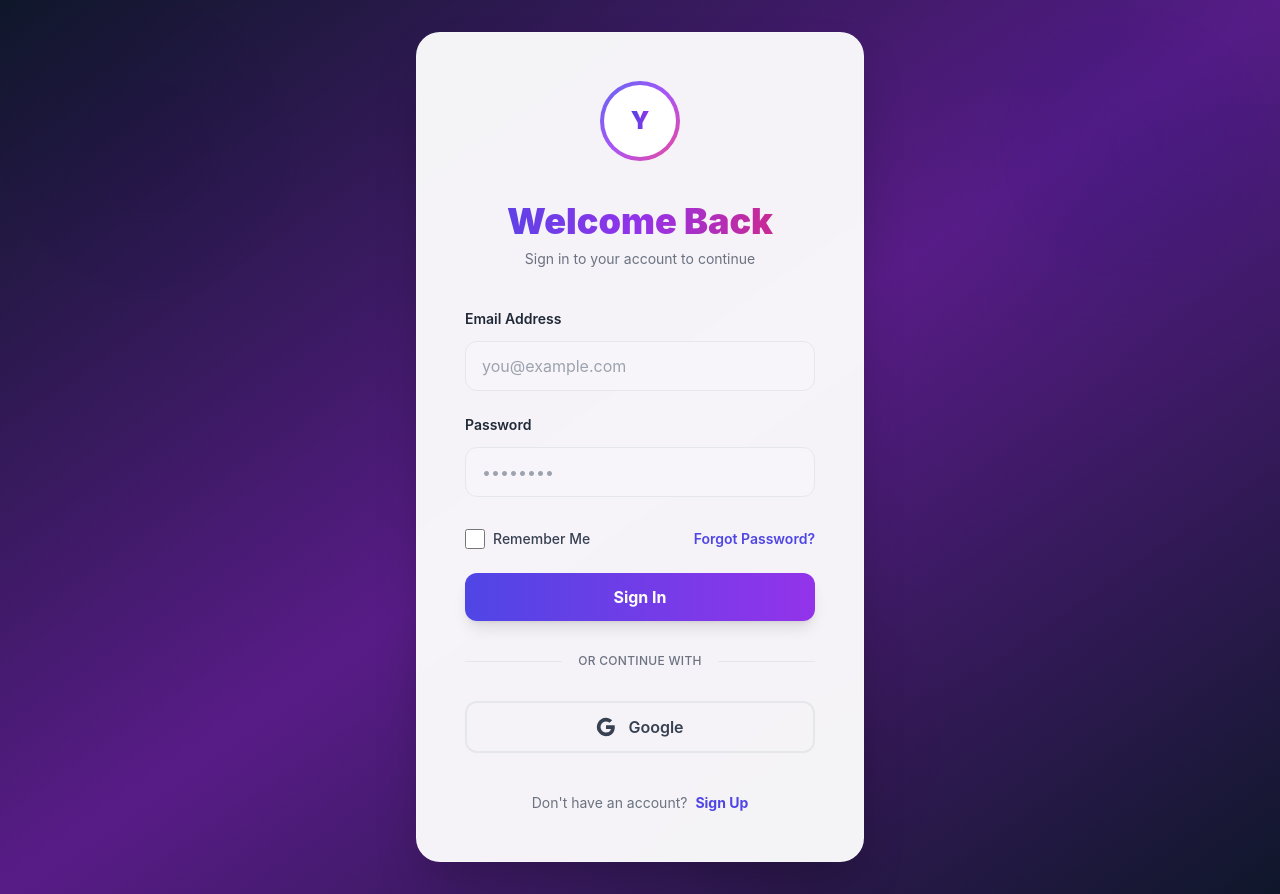
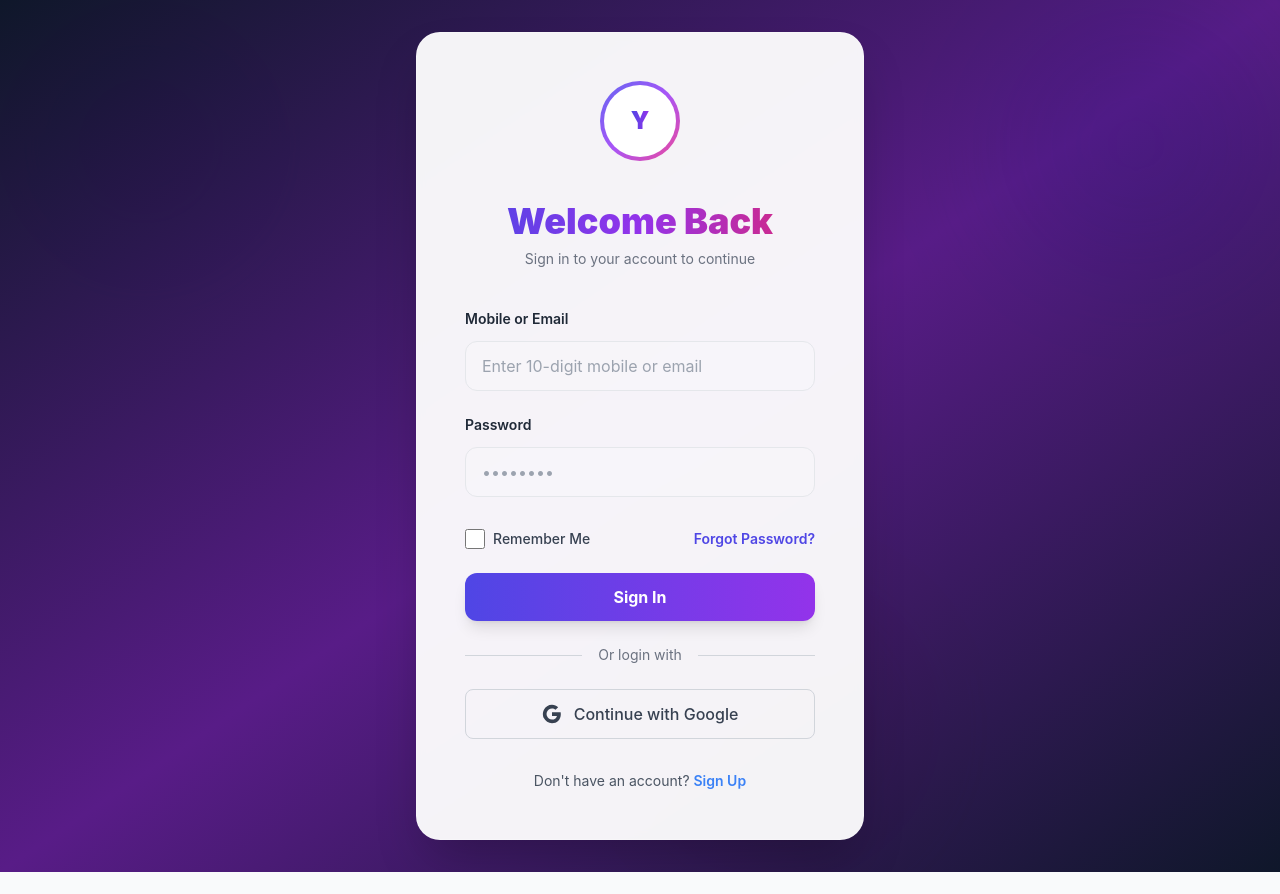
Before and after one commit to nikita9814/IntershipProject, a Next.js app: page / in a window 1280 px wide. After the commit the page ends 872 px from the top, so only its background shows below. Built offline with nearby package versions, Linux system fonts and the light colour scheme.

Commit message:
Update login form validation and fix tsconfig

```diff
--- a/components/LoginForm.tsx
+++ b/components/LoginForm.tsx
@@ -3,14 +3,14 @@
 import { useState, FormEvent, ChangeEvent } from 'react';
 
 interface FormData {
-  email: string;
+  mobileOrEmail: string;
   password: string;
   rememberMe: boolean;
 }
 
 export default function LoginForm() {
   const [formData, setFormData] = useState<FormData>({
-    email: '',
+    mobileOrEmail: '',
     password: '',
     rememberMe: false,
   });
@@ -20,9 +20,17 @@ export default function LoginForm() {
 
   const handleChange = (e: ChangeEvent<HTMLInputElement>) => {
     const { name, value, type, checked } = e.target;
+
+    // For mobileOrEmail field, filter out non-numeric characters for display validation
+    let finalValue = value;
+    if (name === 'mobileOrEmail') {
+      // Allow only alphanumeric, @, and dots for email, or digits for mobile
+      finalValue = value.replace(/[^\w@.-]/g, '');
+    }
+
     setFormData((prev) => ({
       ...prev,
-      [name]: type === 'checkbox' ? checked : value,
+      [name]: type === 'checkbox' ? checked : finalValue,
     }));
     setError('');
   };
@@ -35,24 +43,35 @@ export default function LoginForm() {
 
     try {
       // Validate form
-      if (!formData.email || !formData.password) {
-        setError('Please fill in all fields');
+      if (!formData.mobileOrEmail || !formData.password) {
+        setError('Please enter mobile/email and password');
         setLoading(false);
         return;
       }
 
-      // Email validation
-      const emailRegex = /^[^\s@]+@[^\s@]+\.[^\s@]+$/;
-      const mobileRegex = /^\d{10}$/;
-      if (!emailRegex.test(formData.email) && !mobileRegex.test(formData.email)) {
-        setError('Please enter a valid email address / mobile number');
+      // Check if it's a mobile number or email
+      const mobileRegex = /^[0-9]{10}$/;
+      const emailRegex = /^[^\s@]+@[^\s@]+\.[a-zA-Z]{2,}$/; // Must have @ and domain extension
+      const input = formData.mobileOrEmail.replace(/\D/g, '');
+
+      // Check if it's valid mobile (exactly 10 digits)
+      const isMobile = mobileRegex.test(input);
+      // Check if it's valid email (must contain @ and proper domain)
+      const isEmail = emailRegex.test(formData.mobileOrEmail);
+
+      if (!isMobile && !isEmail) {
+        if (formData.mobileOrEmail.includes('@')) {
+          setError('Please enter a valid email (e.g., user@example.com)');
+        } else {
+          setError('Please enter a valid 10-digit mobile number or email address');
+        }
         setLoading(false);
         return;
       }
 
       // Simulate API call
       console.log('Login attempt:', {
-        email: formData.email,
+        mobileOrEmail: formData.mobileOrEmail,
         password: formData.password,
         rememberMe: formData.rememberMe,
       });
@@ -133,18 +152,18 @@ export default function LoginForm() {
 
       {/* Form */}
       <form onSubmit={handleSubmit} className="space-y-6">
-        {/* Email Input */}
+        {/* Email/Mobile Input */}
         <div>
-          <label htmlFor="email" className="block text-sm font-semibold text-gray-800 mb-3">
-            Email Address
+          <label htmlFor="mobileOrEmail" className="block text-sm font-semibold text-gray-800 mb-3">
+            Mobile or Email
           </label>
           <input
-            type="email"
-            id="email"
-            name="email"
-            value={formData.email}
+            type="text"
+            id="mobileOrEmail"
+            name="mobileOrEmail"
+            value={formData.mobileOrEmail}
             onChange={handleChange}
-            placeholder="you@example.com"
+            placeholder="Enter 10-digit mobile or email"
             className="w-full px-4 py-3 border border-gray-200 rounded-xl focus:outline-none focus:ring-2 focus:ring-indigo-500 focus:border-transparent transition placeholder-gray-400 bg-gray-50/50 hover:bg-gray-50 text-gray-900"
           />
         </div>
@@ -204,19 +223,19 @@ export default function LoginForm() {
       </form>
 
       {/* Divider */}
-      <div className="flex items-center my-8">
-        <div className="flex-1 border-t border-gray-200"></div>
-        <span className="px-4 text-gray-500 text-xs font-medium uppercase tracking-wide">Or continue with</span>
-        <div className="flex-1 border-t border-gray-200"></div>
+      <div className="flex items-center my-6">
+        <div className="flex-1 border-t border-gray-300"></div>
+        <span className="px-4 text-gray-500 text-sm">Or login with</span>
+        <div className="flex-1 border-t border-gray-300"></div>
       </div>
 
       {/* Google Login Button */}
       <button
         onClick={handleGoogleLogin}
-        className="w-full flex items-center justify-center gap-3 px-4 py-3 border-2 border-gray-200 rounded-xl hover:border-indigo-300 hover:bg-indigo-50/50 transition font-semibold text-gray-700 hover:text-gray-900 group"
+        className="w-full flex items-center justify-center gap-3 px-4 py-3 border border-gray-300 rounded-lg hover:bg-gray-50 transition font-medium text-gray-700"
       >
         <svg
-          className="w-5 h-5 group-hover:scale-110 transition-transform"
+          className="w-5 h-5"
           viewBox="0 0 24 24"
           fill="currentColor"
         >
@@ -225,15 +244,15 @@ export default function LoginForm() {
           <path d="M5.84 14.09c-.22-.66-.35-1.36-.35-2.09s.13-1.43.35-2.09V7.07H2.18C1.43 8.55 1 10.22 1 12s.43 3.45 1.18 4.93l2.85-2.22.81-.62z"/>
           <path d="M12 5.38c1.62 0 3.06.56 4.21 1.64l3.15-3.15C17.45 2.09 14.97 1 12 1 7.7 1 3.99 3.47 2.18 7.07l3.66 2.84c.87-2.6 3.3-4.53 6.16-4.53z"/>
         </svg>
-        Google
+        Continue with Google
       </button>
 
       {/* Sign Up Link */}
-      <p className="text-center text-gray-600 text-sm mt-10">
-        <span className="text-gray-500">Don&apos;t have an account?</span>
+      <p className="text-center text-gray-600 text-sm mt-8">
+        Don&apos;t have an account?{' '}
         <button
           onClick={handleSignUp}
-          className="ml-2 text-indigo-600 hover:text-indigo-700 font-bold transition hover:underline"
+          className="text-blue-500 hover:text-blue-700 font-semibold transition"
         >
           Sign Up
         </button>
--- a/tsconfig.json
+++ b/tsconfig.json
@@ -42,11 +42,6 @@
     "**/*.tsx",
     ".next/types/**/*.ts"
   ],
-  "references": [
-    {
-      "path": "./tsconfig.node.json"
-    }
-  ],
   "exclude": [
     "node_modules"
   ]
```
